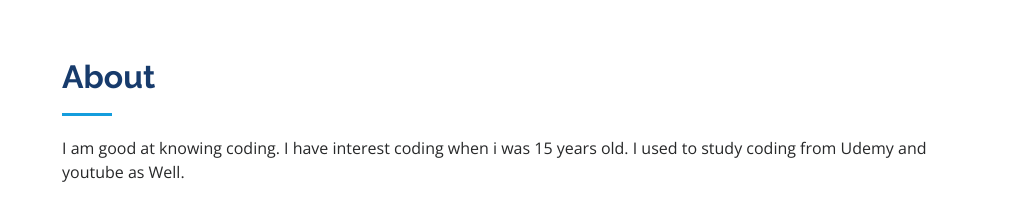
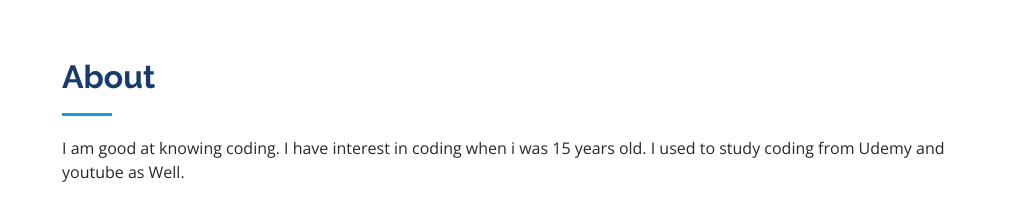
Before and after one commit to aln0573/portfolio, a plain HTML site: page index.html in a window 1280 px wide. Shown: the part 802-1014 px from the top of the page, without its empty margins (268-1280 px from the left). Drawn offline with nearby package versions, Linux system fonts and the light colour scheme.

```diff
--- a/index.html
+++ b/index.html
@@ -84,7 +84,7 @@
 
         <div class="section-title">
           <h2>About</h2>
-          <p> I am good at knowing coding. I have interest coding when i was 15 years old. I used to study coding from Udemy and youtube as Well.</p>
+          <p> I am good at knowing coding. I have interest in coding when i was 15 years old. I used to study coding from Udemy and youtube as Well.</p>
         </div>
 
         <div class="row">
```
